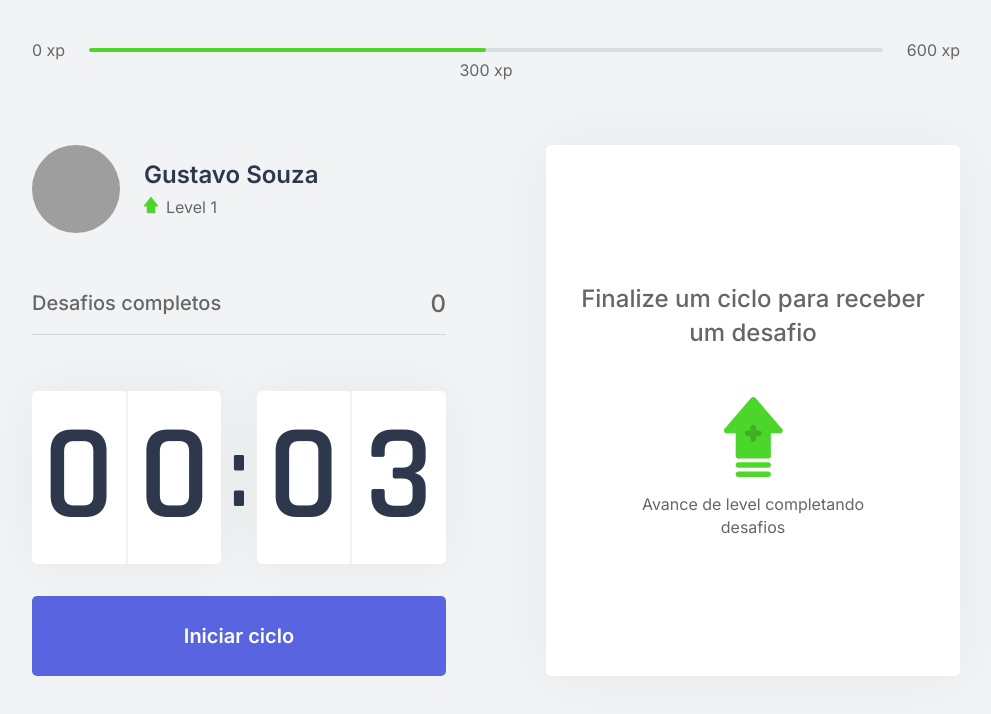
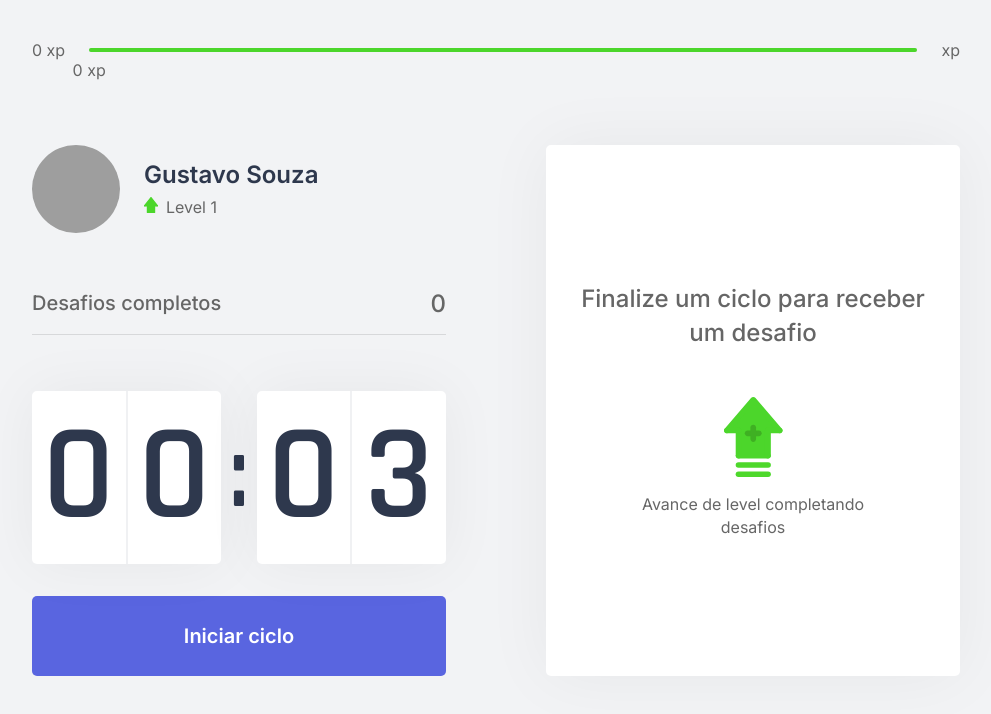
Before and after one commit to Futhememe/nlw-4-moveit, a Next.js app: page / in a window 1280 px wide. Shown: the top 714 px of the page, without its empty margins (144-1135 px from the left). Built offline with nearby package versions, Linux system fonts and the light colour scheme; grey boxes are pictures that could not be loaded.

Commit message:
✨ add context

```diff
--- a/src/components/ExperienceBar.tsx
+++ b/src/components/ExperienceBar.tsx
@@ -1,20 +1,27 @@
+import { useContext } from 'react'
+import { ChallengesContext } from '../contexts/ChallengeContext'
 import styles from '../styles/components/ExperienceBar.module.css'
 
 export function ExperienceBar() {
+
+  const { currentExperience, experienceToNextLevel } = useContext(ChallengesContext);
+
+  const percentToNextLevel = Math.round(currentExperience * 100) / experienceToNextLevel;
+
   return (
     <header className={styles.experienceBar}>
       <span>0 xp</span>
       <div>
-        <div style={{ width: '50%' }}  />
+        <div style={{ width: `${percentToNextLevel}%` }}  />
 
         <span
           className={styles.currentExperience}
-          style={{left: '50%'}}
+          style={{left: `${percentToNextLevel}%`}}
         >
-          300 xp
+          {currentExperience} xp
         </span>
       </div>
-      <span>600 xp</span>
+      <span>{experienceToNextLevel} xp</span>
     </header>
   )
 }
```
